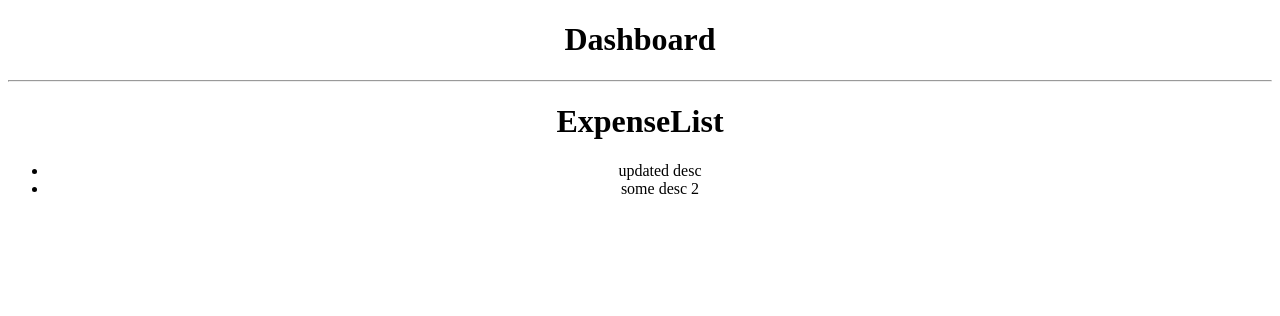
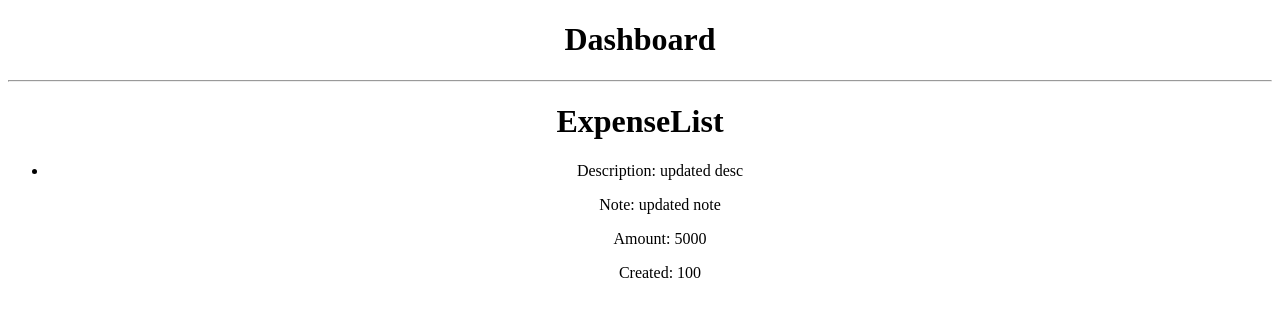
Before and after one commit to digaodev/react-expensify, a React (Create React App) app: page / in a window 1280 px wide. Shown: the top 316 px of the page. Built offline with nearby package versions, Linux system fonts and the light colour scheme.

Commit message:
Feature: add expense list item and render items filtered by the selector

```diff
--- a/src/components/ExpenseList.js
+++ b/src/components/ExpenseList.js
@@ -1,10 +1,14 @@
 import React from 'react';
+
+import ExpenseListItem from './ExpenseListItem';
 
 const ExpenseList = ({ expenses }) => (
   <div>
     <h1>ExpenseList</h1>
     <ul>
-      {expenses.map(expense => <li key={expense.id}>{expense.description}</li>)}
+      {expenses.map(expense => (
+        <ExpenseListItem key={expense.id} {...expense} />
+      ))}
     </ul>
   </div>
 );
--- /dev/null
+++ b/src/components/ExpenseListItem.js
@@ -0,0 +1,12 @@
+import React from 'react';
+
+const ExpenseListItem = ({ description, note, amount, createdAt }) => (
+  <li>
+    <p>Description: {description}</p>
+    <p>Note: {note}</p>
+    <p>Amount: {amount}</p>
+    <time>Created: {createdAt}</time>
+  </li>
+);
+
+export default ExpenseListItem;
--- a/src/containers/Root/index.js
+++ b/src/containers/Root/index.js
@@ -47,7 +47,7 @@ store.dispatch(
 );
 
 // store.dispatch(setTextFilter(''));
-store.dispatch(setTextFilter('rent'));
+store.dispatch(setTextFilter('updated'));
 
 // store.dispatch(sortByAmount());
 // store.dispatch(sortByDate());
--- a/src/containers/VisibleExpenseList/VisibleExpenseList.js
+++ b/src/containers/VisibleExpenseList/VisibleExpenseList.js
@@ -2,12 +2,14 @@ import {
   connect
 } from 'react-redux';
 
+import selectExpenses from '../../selectors/expenses';
+
 import ExpenseList from '../../components/ExpenseList';
 
 const mapStateToProps = state => {
+  console.log('state: ',state);
   return {
-    expenses: state.expenses,
-    filters: state.filters
+    expenses: selectExpenses(state.expenses, state.filter)
   };
 };
 
```
